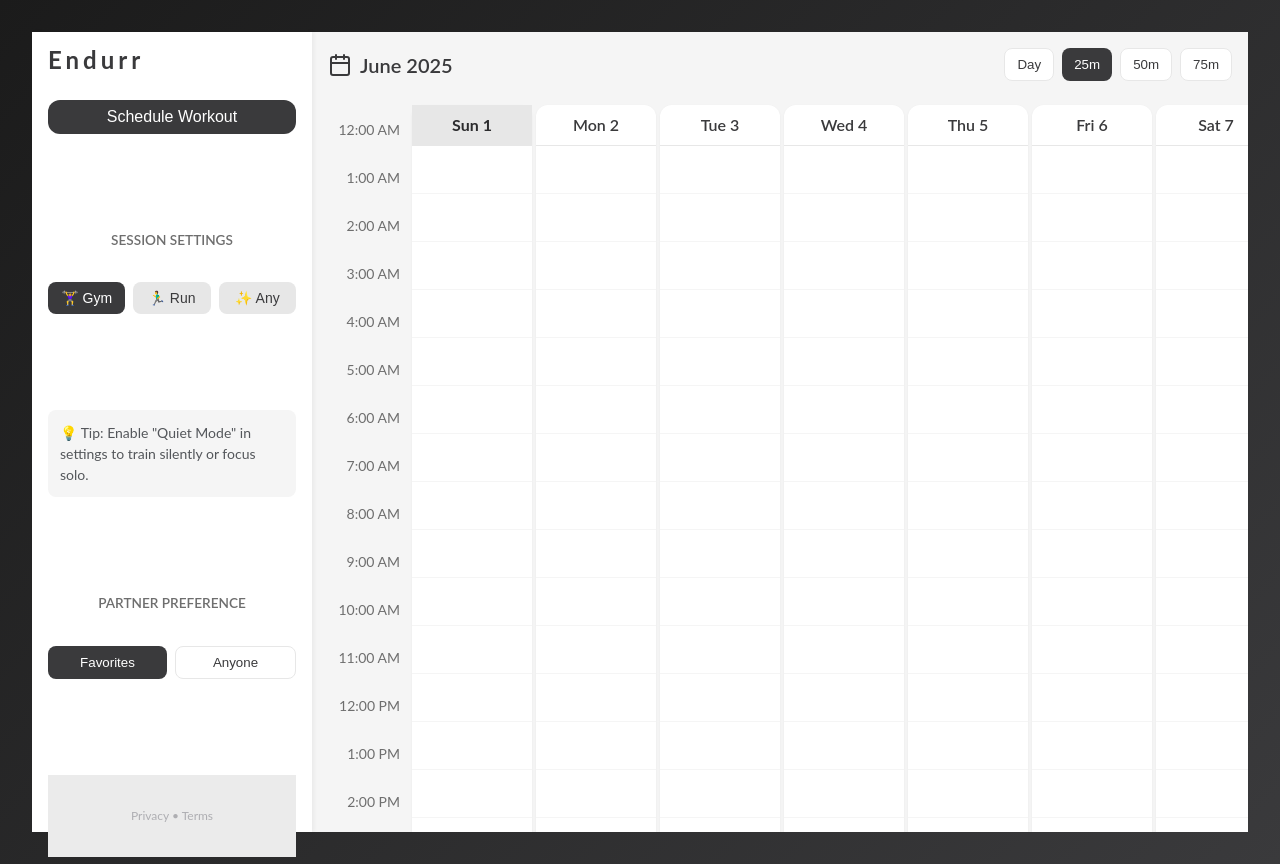
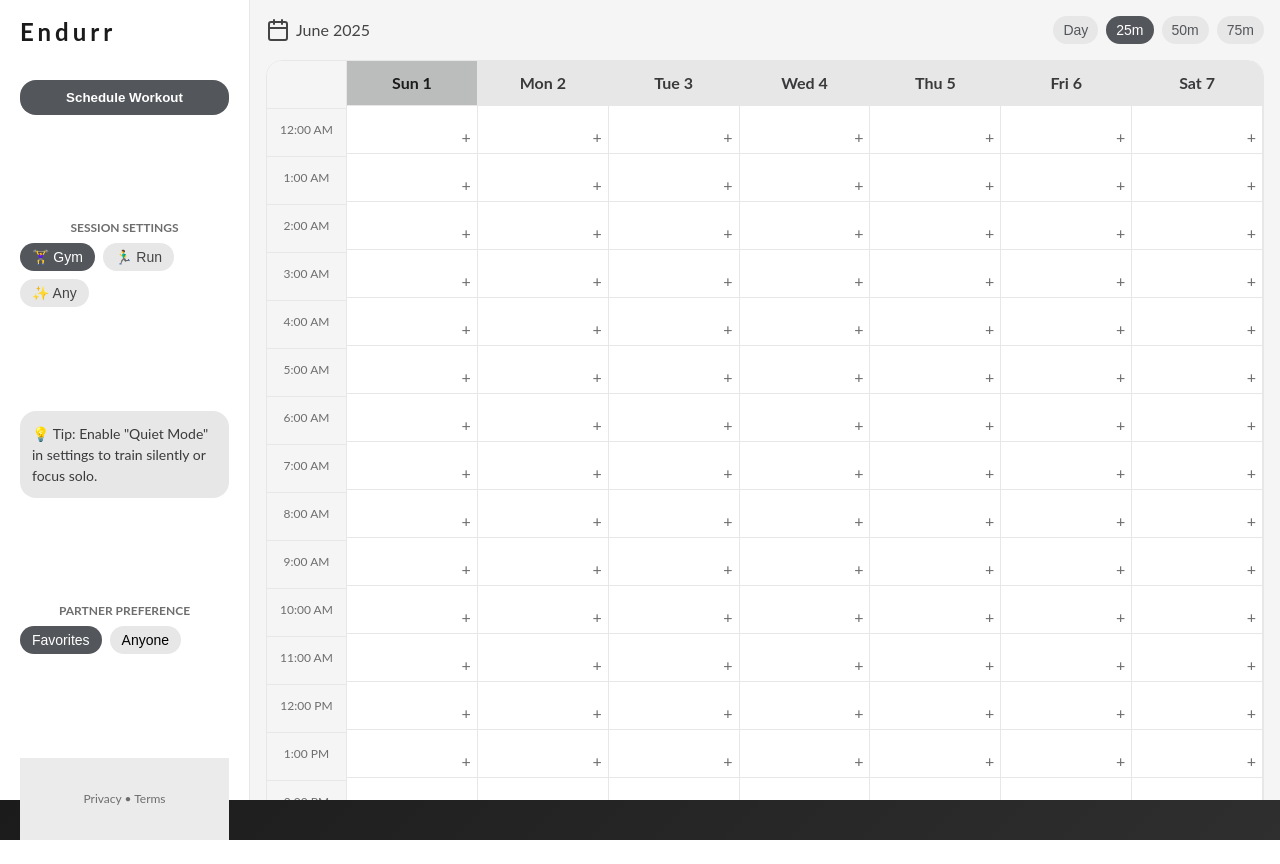
Before and after one commit to GUMELINNOVATION/ENDURR, a React (Create React App) app: page /dashboard in a window 1280 px wide. After the commit the page ends 840 px from the top, so only its background shows below. Built offline with nearby package versions, Linux system fonts and the light colour scheme.

Commit message:
update 13-06-2025

```diff
--- a/src/page/dashboard.css
+++ b/src/page/dashboard.css
@@ -1,151 +1,163 @@
-:root {
-  /* Include your color variables here */
-  --clr-primary-1: #1b1b1b;
-  --clr-primary-2: #2c2c2e;
-  --clr-primary-3: #3a3a3c;
-  --clr-primary-4: #444444;
-  --clr-primary-5: #53565a;
-  --clr-primary-6: #6e6e6e;
-  --clr-primary-7: #aeaeb2;
-  --clr-primary-8: #bbbcbc;
-  --clr-primary-9: #e7e7e7;
-  --clr-primary-10: #f5f5f5;
-  --clr-grey-1: #1b1b1b;
-  --clr-grey-2: #2c2c2e;
-  --clr-grey-3: #3a3a3c;
-  --clr-grey-4: #444444;
-  --clr-grey-5: #53565a;
-  --clr-grey-6: #6e6e6e;
-  --clr-grey-7: #aeaeb2;
-  --clr-grey-8: #bbbcbc;
-  --clr-grey-9: #e7e7e7;
-  --clr-grey-10: #ebebeb;
-  --clr-white: #ffffff;
-  --clr-black: #000000;
-}
-
-/* Layout */
+/* General layout */
 .dashboard-container {
   display: flex;
   height: 100vh;
+  font-family: var(--ff-primary);
   background-color: var(--clr-primary-10);
-  font-family: var(--ff-primary, sans-serif);
-}
-
-.sidebar {
-  width: 280px;
-  background-color: var(--clr-white);
-  padding: 1rem;
-  display: flex;
-  flex-direction: column;
-  gap: 1rem;
-  box-shadow: 2px 0 4px rgba(0, 0, 0, 0.05);
 }
 
 /* Sidebar */
-.logo {
+.sidebar {
+  width: 250px;
+  background-color: var(--clr-white);
+  padding: 1.25rem;
+  border-right: 1px solid var(--clr-grey-9);
+  display: flex;
+  flex-direction: column;
+  gap: 1.5rem;
+  transition: var(--transition);
+}
+
+.sidebar .logo {
   font-size: 1.5rem;
   font-weight: bold;
-  color: var(--clr-primary-3);
+  color: var(--clr-primary-1);
 }
 
 .schedule-btn {
-  background-color: var(--clr-primary-3);
+  background-color: var(--clr-primary-5);
   color: var(--clr-white);
-  padding: 0.5rem 1rem;
+  padding: 0.625rem;
+  border-radius: var(--radius);
+  font-weight: 600;
   border: none;
-  border-radius: 12px;
-  font-size: 1rem;
   cursor: pointer;
+  transition: var(--transition);
 }
 
 .schedule-btn:hover {
-  background-color: var(--clr-primary-2);
+  background-color: var(--clr-primary-6);
 }
 
 .section-title {
-  font-weight: 600;
-  font-size: 0.85rem;
+  font-size: 0.75rem;
+  font-weight: bold;
   color: var(--clr-grey-6);
+  margin-bottom: 0.375rem;
 }
 
 .tab-group {
   display: flex;
   gap: 0.5rem;
-  margin-top: 0.5rem;
+  flex-wrap: wrap;
 }
 
 .tab {
-  flex: 1;
-  background-color: var(--clr-primary-9);
+  background-color: var(--clr-grey-9);
+  padding: 0.375rem 0.75rem;
+  border-radius: var(--radius);
+  cursor: pointer;
+  font-size: 0.875rem;
   border: none;
-  padding: 0.5rem;
-  border-radius: 8px;
-  cursor: pointer;
-  color: var(--clr-grey-3);
+  transition: var(--transition);
+  color: var(--clr-grey-4);
 }
 
 .tab.active {
-  background-color: var(--clr-primary-3);
+  background-color: var(--clr-primary-5);
   color: var(--clr-white);
 }
 
 .tip-card {
-  background-color: var(--clr-primary-10);
+  background-color: var(--clr-primary-9);
   padding: 0.75rem;
-  border-radius: 8px;
+  border-radius: var(--radius);
   font-size: 0.875rem;
-  color: var(--clr-grey-5);
+  color: var(--clr-grey-3);
 }
 
 .partner-buttons {
   display: flex;
   gap: 0.5rem;
-  margin-top: 0.5rem;
 }
 
 .partner-btn {
-  flex: 1;
-  padding: 0.5rem;
-  border: 1px solid var(--clr-primary-9);
-  background-color: var(--clr-white);
-  border-radius: 8px;
+  padding: 0.375rem 0.75rem;
+  border-radius: var(--radius);
+  background-color: var(--clr-grey-9);
+  font-size: 0.875rem;
+  border: none;
   cursor: pointer;
-  color: var(--clr-primary-3);
+  transition: var(--transition);
 }
 
 .partner-btn.active {
-  background-color: var(--clr-primary-3);
+  background-color: var(--clr-primary-5);
   color: var(--clr-white);
-  border: none;
 }
 
 .footer {
   margin-top: auto;
   font-size: 0.75rem;
-  color: var(--clr-grey-7);
+  color: var(--clr-grey-6);
+}
+
+/* Mobile */
+.mobile-menu-btn {
+  display: none;
+  position: absolute;
+  top: 1rem;
+  left: 1rem;
+  background: none;
+  border: none;
+  z-index: 100;
+}
+
+.sidebar.open {
+  transform: translateX(0);
+}
+
+@media (max-width: 768px) {
+  .sidebar {
+    position: absolute;
+    top: 0;
+    bottom: 0;
+    transform: translateX(-100%);
+    z-index: 50;
+    background-color: var(--clr-white);
+  }
+
+  .mobile-menu-btn {
+    display: block;
+  }
+
+  .main-content {
+    margin-left: 0 !important;
+  }
 }
 
 /* Main content */
 .main-content {
-  flex: 1;
+  flex-grow: 1;
+  overflow: auto;
   padding: 1rem;
-  overflow-x: auto;
+  background-color: var(--clr-primary-10);
 }
 
+/* Calendar */
 .calendar-header {
   display: flex;
   justify-content: space-between;
   align-items: center;
+  margin-bottom: 1rem;
 }
 
 .calendar-month {
   display: flex;
   align-items: center;
-  gap: 0.5rem;
-  color: var(--clr-grey-3);
-  font-size: 1.25rem;
-  font-weight: 600;
+  font-size: 1rem;
+  gap: 0.375rem;
+  color: var(--clr-grey-4);
 }
 
 .time-buttons {
@@ -154,124 +166,132 @@
 }
 
 .time-btn {
-  padding: 0.5rem 0.75rem;
-  border: 1px solid var(--clr-primary-9);
-  background: var(--clr-white);
-  border-radius: 8px;
+  padding: 0.375rem 0.625rem;
+  border: none;
+  background-color: var(--clr-grey-9);
+  border-radius: var(--radius);
+  font-size: 0.875rem;
   cursor: pointer;
-  color: var(--clr-grey-3);
+  color: var(--clr-grey-5);
+  transition: var(--transition);
 }
 
 .time-btn.active {
-  background-color: var(--clr-primary-3);
+  background-color: var(--clr-primary-5);
   color: var(--clr-white);
-  border: none;
 }
 
 /* Calendar Grid */
 .calendar-grid {
-  display: grid;
-  grid-template-columns: 80px repeat(7, minmax(120px, 1fr));
-  gap: 0.25rem;
-  margin-top: 1.5rem;
+  display: flex;
+  width: 100%;
+  border: 1px solid var(--clr-grey-9);
+  background-color: var(--clr-white);
+  border-radius: var(--radius);
+  overflow: hidden;
 }
 
 .time-column {
-  text-align: right;
-  color: var(--clr-grey-6);
+  width: 80px;
+  border-right: 1px solid var(--clr-grey-9);
+  background-color: var(--clr-primary-10);
 }
 
 .time-cell {
   height: 48px;
-  display: flex;
-  align-items: center;
-  justify-content: flex-end;
-  padding-right: 0.5rem;
-  font-size: 0.875rem;
+  font-size: 0.75rem;
+  text-align: center;
+  padding-top: 12px;
+  border-bottom: 1px solid var(--clr-grey-9);
+  color: var(--clr-grey-6);
 }
 
 .day-column {
-  background-color: var(--clr-white);
-  border-radius: 12px;
-  box-shadow: 0 1px 3px rgba(0, 0, 0, 0.05);
+  flex: 1;
+  border-right: 1px solid var(--clr-grey-9);
 }
 
 .day-header {
   text-align: center;
-  color: var(--clr-primary-3);
-  font-weight: 600;
-  padding: 0.5rem;
-  border-bottom: 1px solid var(--clr-primary-9);
+  font-weight: bold;
+  padding: 10px 0;
+  border-bottom: 1px solid var(--clr-grey-9);
+  background-color: var(--clr-primary-9);
+  color: var(--clr-grey-3);
+}
+
+.day-header.today {
+  background-color: var(--clr-primary-8);
+  color: var(--clr-primary-1);
 }
 
 .calendar-cell {
   height: 48px;
-  border-bottom: 1px solid var(--clr-primary-10);
+  position: relative;
+  border-bottom: 1px solid var(--clr-grey-9);
+  padding: 2px;
   cursor: pointer;
   transition: var(--transition);
-  display: flex;
-  align-items: center;
-  justify-content: center;
-  color: var(--clr-grey-3);
 }
 
 .calendar-cell:hover {
-  background-color: var(--clr-primary-9);
+  background-color: var(--clr-primary-10);
 }
 
-.calendar-cell.scheduled {
-  background-color: var(--clr-primary-3);
-  color: var(--clr-white);
-  font-weight: 600;
+.add-plus {
+  position: absolute;
+  right: 6px;
+  bottom: 4px;
+  font-size: 1rem;
+  color: var(--clr-grey-6);
+  pointer-events: none;
 }
 
-/* Mobile Menu */
-.mobile-menu-btn {
-  position: absolute;
-  top: 1rem;
-  left: 1rem;
-  z-index: 50;
-  background: var(--clr-white);
-  border: 1px solid var(--clr-primary-9);
-  border-radius: 8px;
-  padding: 0.5rem;
-  cursor: pointer;
-  display: none;
+/* Session Avatars */
+.session-avatar {
+  position: relative;
+  display: inline-block;
+  margin: 0 2px;
 }
 
-@media (max-width: 768px) {
-  .mobile-menu-btn {
-    display: block;
-  }
+.avatar-img {
+  width: 24px;
+  height: 24px;
+  border-radius: 50%;
+  border: 2px solid var(--clr-white);
+  object-fit: cover;
+  box-shadow: var(--light-shadow);
+}
 
-  .sidebar {
-    position: fixed;
-    top: 0;
-    left: -100%;
-    height: 100%;
-    width: 260px;
-    z-index: 40;
-    background-color: var(--clr-white);
-    transition: left 0.3s ease;
-    box-shadow: 2px 0 6px rgba(0, 0, 0, 0.1);
-  }
+/* Tooltip */
+.tooltip {
+  position: absolute;
+  top: -100%;
+  left: 50%;
+  transform: translateX(-50%);
+  background-color: var(--clr-white);
+  color: var(--clr-grey-1);
+  border: 1px solid var(--clr-grey-9);
+  padding: 0.5rem;
+  border-radius: var(--radius);
+  white-space: nowrap;
+  z-index: 10;
+  font-size: 0.75rem;
+  box-shadow: var(--light-shadow);
+}
 
-  .sidebar.open {
-    left: 0;
-  }
+.join-btn {
+  margin-top: 0.25rem;
+  background-color: var(--clr-primary-5);
+  color: var(--clr-white);
+  border: none;
+  padding: 0.25rem 0.5rem;
+  border-radius: 4px;
+  font-size: 0.75rem;
+  cursor: pointer;
+  transition: var(--transition);
+}
 
-  .main-content {
-    margin-left: 0;
-    width: 100%;
-    padding-top: 4rem;
-  }
-
-  .dashboard-container {
-    flex-direction: column;
-  }
+.join-btn:hover {
+  background-color: var(--clr-primary-4);
 }
-.day-header.today {
-  background-color: var(--clr-primary-9);
-  color: var(--clr-primary-2);
-  font-weight: 700;
-}
--- a/src/page/dashboard.js
+++ b/src/page/dashboard.js
@@ -2,14 +2,130 @@ import React, { useState } from "react";
 import "./dashboard.css";
 import { CalendarIcon, MenuIcon, XIcon } from "lucide-react";
 import { useNavigate } from "react-router-dom";
+
+const mockUsers = [
+  { id: 1, name: "Juno Casimir", avatar: "https://i.pravatar.cc/40?img=10" },
+  { id: 2, name: "Sunny Y", avatar: "https://i.pravatar.cc/40?img=11" },
+  { id: 3, name: "Vittorio F.", avatar: "https://i.pravatar.cc/40?img=12" },
+  { id: 4, name: "Khalid Y.", avatar: "https://i.pravatar.cc/40?img=13" },
+  { id: 5, name: "Elisabeth G.", avatar: "https://i.pravatar.cc/40?img=14" },
+  { id: 6, name: "Vincy", avatar: "https://i.pravatar.cc/40?img=15" },
+  { id: 7, name: "Naveen K.", avatar: "https://i.pravatar.cc/40?img=16" },
+  { id: 999, name: "You", avatar: "https://i.pravatar.cc/40?img=65" },
+];
+
+const workoutEmojis = {
+  gym: "🏋️‍♀️",
+  run: "🏃‍♂️",
+  any: "✨",
+};
 
 const Dashboard = () => {
   const [sidebarOpen, setSidebarOpen] = useState(false);
   const [selectedTask, setSelectedTask] = useState("gym");
   const [partnerPreference, setPartnerPreference] = useState("favorites");
   const [timeView, setTimeView] = useState("25m");
-  const [sessions, setSessions] = useState([]);
 
+  const [sessions, setSessions] = useState([
+    {
+      id: 101,
+      user: mockUsers[0],
+      day: "Sat 14",
+      time: "9:00 AM",
+      task: "any",
+      duration: 60,
+    },
+    {
+      id: 102,
+      user: mockUsers[0],
+      day: "Sun 15",
+      time: "8:00 AM",
+      task: "any",
+      duration: 60,
+    },
+    {
+      id: 103,
+      user: mockUsers[0],
+      day: "Sat 16",
+      time: "10:00 AM",
+      task: "any",
+      duration: 60,
+    },
+    {
+      id: 104,
+      user: mockUsers[0],
+      day: "Sun 15",
+      time: "10:00 AM",
+      task: "any",
+      duration: 60,
+    },
+    {
+      id: 105,
+      user: mockUsers[1],
+      day: "Sat 14",
+      time: "12:00 PM",
+      task: "any",
+      duration: 60,
+    },
+    {
+      id: 106,
+      user: mockUsers[1],
+      day: "Sat 14",
+      time: "1:00 PM",
+      task: "any",
+      duration: 60,
+    },
+    {
+      id: 107,
+      user: mockUsers[2],
+      day: "Sat 14",
+      time: "2:00 PM",
+      task: "any",
+      duration: 60,
+    },
+    {
+      id: 108,
+      user: mockUsers[3],
+      day: "Sat 14",
+      time: "2:00 PM",
+      task: "any",
+      duration: 60,
+    },
+    {
+      id: 109,
+      user: mockUsers[3],
+      day: "Sun 15",
+      time: "2:00 PM",
+      task: "any",
+      duration: 60,
+    },
+    {
+      id: 110,
+      user: mockUsers[4],
+      day: "Sat 14",
+      time: "4:00 PM",
+      task: "any",
+      duration: 60,
+    },
+    {
+      id: 111,
+      user: mockUsers[5],
+      day: "Sun 15",
+      time: "4:00 PM",
+      task: "any",
+      duration: 60,
+    },
+    {
+      id: 112,
+      user: mockUsers[6],
+      day: "Sun 15",
+      time: "5:00 PM",
+      task: "any",
+      duration: 60,
+    },
+  ]);
+
+  const currentUser = mockUsers.find((u) => u.id === 999);
   const navigate = useNavigate();
 
   const getNext7Days = () => {
@@ -20,10 +136,8 @@ const Dashboard = () => {
     for (let i = 0; i < 7; i++) {
       const date = new Date();
       date.setDate(today.getDate() + i);
-
       const day = daysOfWeek[date.getDay()];
       const dayOfMonth = date.getDate();
-
       next7Days.push(`${day} ${dayOfMonth}`);
     }
 
@@ -38,20 +152,47 @@ const Dashboard = () => {
     return `${hour}:00 ${period}`;
   });
 
-  const toggleSession = (day, time) => {
-    const exists = sessions.find((s) => s.day === day && s.time === time);
+  // // Convert 12-hour time string like "9:00 AM" to 24-hour integer hour (0-23)
+  // const getHour24 = (timeStr) => {
+  //   const [time, modifier] = timeStr.split(" ");
+  //   let [hour] = time.split(":").map(Number);
+  //   if (modifier === "PM" && hour !== 12) hour += 12;
+  //   if (modifier === "AM" && hour === 12) hour = 0;
+  //   return hour;
+  // };
+
+  const [hoverSessionId, setHoverSessionId] = useState(null);
+
+  const durationMap = {
+    "30m": 30,
+    "60m": 60,
+    Day: 60,
+  };
+
+  const scheduleSession = (day, time) => {
+    const exists = sessions.find(
+      (s) => s.user.id === currentUser.id && s.day === day && s.time === time
+    );
+
     if (exists) {
-      setSessions(sessions.filter((s) => !(s.day === day && s.time === time)));
+      setSessions(sessions.filter((s) => s.id !== exists.id));
     } else {
-      setSessions([...sessions, { day, time }]);
+      setSessions([
+        ...sessions,
+        {
+          id: Date.now(),
+          user: currentUser,
+          day,
+          time,
+          task: selectedTask,
+          duration: durationMap[timeView] || 30,
+        },
+      ]);
     }
   };
 
-  const todayDate = new Date();
-
   return (
     <div className="dashboard-container">
-      {/* Mobile Menu Button */}
       <button
         className="mobile-menu-btn"
         onClick={() => setSidebarOpen(!sidebarOpen)}
@@ -59,7 +200,6 @@ const Dashboard = () => {
         {sidebarOpen ? <XIcon size={20} /> : <MenuIcon size={20} />}
       </button>
 
-      {/* Sidebar */}
       <aside className={`sidebar ${sidebarOpen ? "open" : ""}`}>
         <h1 className="logo">Endurr</h1>
         <button
@@ -78,7 +218,7 @@ const Dashboard = () => {
                 className={`tab ${selectedTask === task ? "active" : ""}`}
                 onClick={() => setSelectedTask(task)}
               >
-                {task === "gym" ? "🏋️‍♀️" : task === "run" ? "🏃‍♂️" : "✨"}{" "}
+                {workoutEmojis[task]}{" "}
                 {task.charAt(0).toUpperCase() + task.slice(1)}
               </button>
             ))}
@@ -110,7 +250,6 @@ const Dashboard = () => {
         <div className="footer">Privacy • Terms</div>
       </aside>
 
-      {/* Main Calendar View */}
       <main className="main-content">
         <div className="calendar-header">
           <div className="calendar-month">
@@ -132,6 +271,8 @@ const Dashboard = () => {
 
         <div className="calendar-grid">
           <div className="time-column">
+            {/* Blank space before first time label */}
+            <div className="time-cell blank-cell"></div>
             {times.map((time) => (
               <div key={time} className="time-cell">
                 {time}
@@ -142,11 +283,12 @@ const Dashboard = () => {
           {days.map((day) => {
             const dayNumber = parseInt(day.split(" ")[1], 10);
             const dayDate = new Date(
-              todayDate.getFullYear(),
-              todayDate.getMonth(),
+              new Date().getFullYear(),
+              new Date().getMonth(),
               dayNumber
             );
-            const isToday = dayDate.toDateString() === todayDate.toDateString();
+            const isToday =
+              dayDate.toDateString() === new Date().toDateString();
 
             return (
               <div key={day} className="day-column">
@@ -154,18 +296,51 @@ const Dashboard = () => {
                   {day}
                 </div>
                 {times.map((time, i) => {
-                  const scheduled = sessions.find(
+                  const cellSessions = sessions.filter(
                     (s) => s.day === day && s.time === time
                   );
+
                   return (
-                    <div
-                      key={i}
-                      className={`calendar-cell ${
-                        scheduled ? "scheduled" : ""
-                      }`}
-                      onClick={() => toggleSession(day, time)}
-                    >
-                      {scheduled ? "✓" : ""}
+                    <div key={i} className="calendar-cell">
+                      {cellSessions.map((session) => (
+                        <div
+                          key={session.id}
+                          className="session-avatar"
+                          onMouseEnter={() => setHoverSessionId(session.id)}
+                          onMouseLeave={() => setHoverSessionId(null)}
+                        >
+                          <img
+                            src={session.user.avatar}
+                            alt={session.user.name}
+                            className="avatar-img"
+                          />
+                          {hoverSessionId === session.id && (
+                            <div className="tooltip">
+                              <strong>{session.user.name}</strong>
+                              <p>
+                                {session.time} — {workoutEmojis[session.task]}{" "}
+                                {session.task.charAt(0).toUpperCase() +
+                                  session.task.slice(1)}
+                              </p>
+                              <p>Duration: {session.duration} min</p>
+                              <button
+                                className="join-btn"
+                                onClick={(e) => {
+                                  e.stopPropagation();
+                                  alert(
+                                    `Joined ${session.user.name}'s workout at ${session.time}`
+                                  );
+                                }}
+                              >
+                                Join
+                              </button>
+                            </div>
+                          )}
+                        </div>
+                      ))}
+                      {!cellSessions.some(
+                        (s) => s.user.id === currentUser.id
+                      ) && <div className="add-plus">+</div>}
                     </div>
                   );
                 })}
--- a/src/page/schedule-workout.css
+++ b/src/page/schedule-workout.css
@@ -15,10 +15,9 @@
 }
 
 body {
-  font-family: var(--ff-primary);
   background: linear-gradient(135deg, #1b1b1b, #3a3a3c);
   margin: 0;
-  padding: 2rem;
+
   color: var(--clr-white);
 }
 
```
